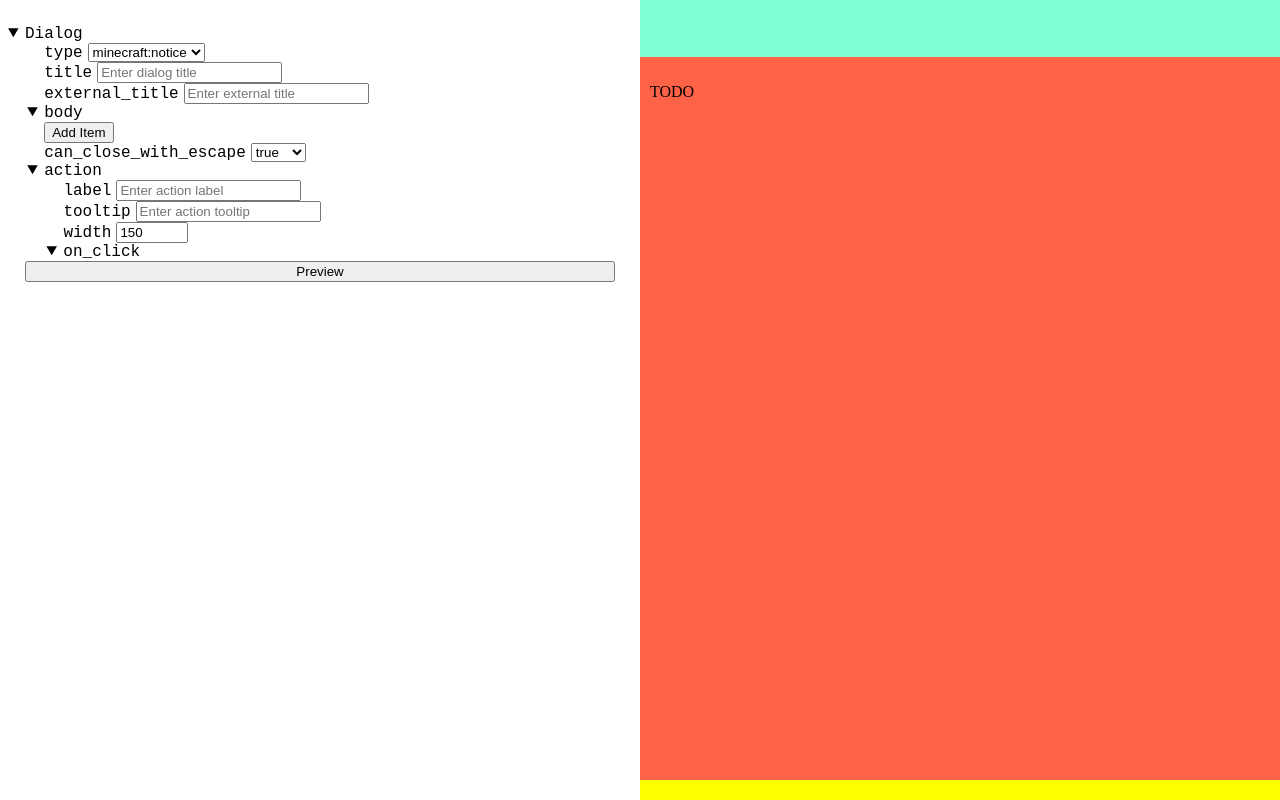
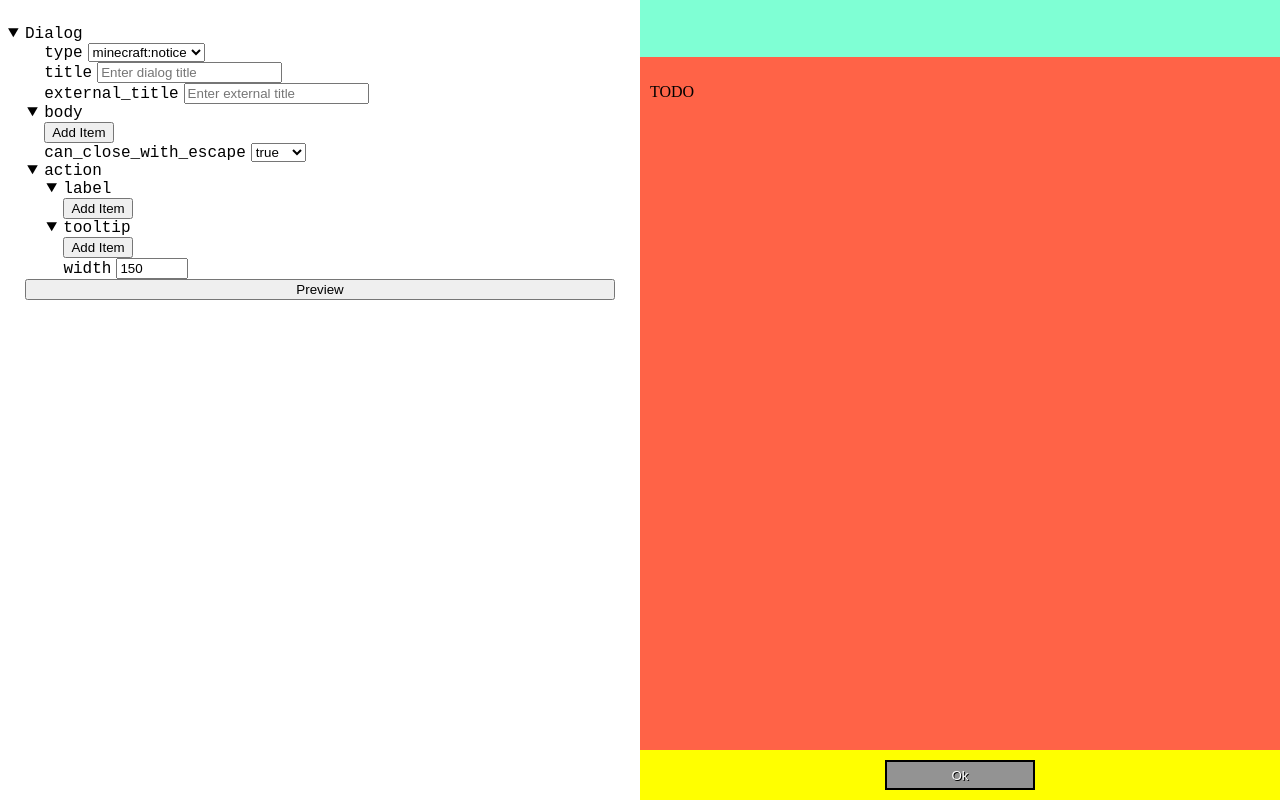
Before and after one commit to j0code/mc-dialog-builder, a website with bundled scripts: page index.html in a window 1280 px wide. Both pictures are taken after a click on the button "Preview". Built offline with nearby package versions, Linux system fonts and the light colour scheme.

Commit message:
Refactor notice dialog type to use text components; enhance button rendering and styling

```diff
--- a/src/dialog_type/notice.ts
+++ b/src/dialog_type/notice.ts
@@ -6,13 +6,13 @@ export default {
 		action: {
 			type: "compound",
 			children: {
-				label: { type: "string", placeholder: "Enter action label" },
-				tooltip: { type: "string", placeholder: "Enter action tooltip" },
-				width: { type: "number", default: 150, min: 1, max: 1024, step: 1 },
+				label: { type: "text_component" },
+				tooltip: { type: "text_component" },
+				width: { type: "number", default: 150, min: 1, max: 1024, step: 1 }/*,
 				on_click: {
 					type: "compound",
 					children: {}
-				}
+				}*/
 			}
 		}
 	}
--- a/src/preview.ts
+++ b/src/preview.ts
@@ -1,5 +1,5 @@
-import { BaseTextComponent, NBTCompound, TextComponent } from "./types.js"
-import { createElement, readFormData } from "./util.js"
+import { BaseTextComponent, ButtonAction, TextComponent } from "./types.js"
+import { createElement, readFormData, resolveTextComponents } from "./util.js"
 
 export function previewDialog() {
 	const form = document.getElementById("dialog") as HTMLDetailsElement
@@ -35,18 +35,16 @@ function createBody(dialogData: any) {
 	bodyContent.textContent = "TODO"
 	element.appendChild(bodyContent)
 
+	for (const elem of dialogData.body || []) {
+		const bodyElement = createElement("p", { className: "preview-body-element" })
+
+		renderTextComponents(bodyElement, elem.contents || [])
+
+		element.appendChild(bodyElement)
+	}
+
 	if (dialogData.type == "minecraft:notice") {
-		for (const elem of dialogData.body || []) {
-			const bodyElement = createElement("p", { className: "preview-body-element" })
-			const firstComp: BaseTextComponent = elem.contents?.[0] ?? defaultTextComponent
 
-			// console.log("elem", elem)
-			for (const component of elem.contents || []) {
-				bodyElement.appendChild(renderTextComponent(component as TextComponent, firstComp))
-			}
-
-			element.appendChild(bodyElement)
-		}
 	}
 
 	return element
@@ -54,6 +52,13 @@ function createBody(dialogData: any) {
 
 function createFooter(dialogData: any) {
 	const element = createElement("div", { id: "preview-footer" })
+
+	if (dialogData.type == "minecraft:notice") {
+		const action: ButtonAction = dialogData.action ?? { label: { type: "text", text: "Ok" }, width: 100 }
+		if (action.label.length == 0) action.label = [{ type: "text", text: "Ok" }]
+		const closeButton = renderButton(action)
+		element.appendChild(closeButton)
+	}
 
 	return element
 }
@@ -78,6 +83,35 @@ function renderTextComponent(component: TextComponent, parent: BaseTextComponent
 	return element
 }
 
+function renderButton(action: ButtonAction) {
+	const label = resolveTextComponents(action.label)
+	const button = createElement("button", { className: "dialog-button" })
+	button.style.width = `${action.width}px`
+	console.log("Rendering button:", action)
+
+	if (action.tooltip) {
+		button.title = resolveTextComponents(action.tooltip).map(comp => comp.text).join("")
+	}
+
+	renderTextComponents(button, label)
+
+	button.addEventListener("click", () => {
+		console.log("Button clicked:", action)
+	})
+
+	return button
+}
+
+function renderTextComponents(element: HTMLElement, components: TextComponent | TextComponent[]): void {
+	if (!Array.isArray(components)) {
+		components = [components]
+	}
+	const firstComp: BaseTextComponent = components[0] ?? defaultTextComponent
+	for (const component of components) {
+		element.appendChild(renderTextComponent(component as TextComponent, firstComp))
+	}
+}
+
 const defaultTextComponent: Required<BaseTextComponent> = {
 	type: "text",
 	color: "white",
--- a/src/util.ts
+++ b/src/util.ts
@@ -1,3 +1,5 @@
+import { TextComponent, TextTextComponent } from "./types.js"
+
 export function createElement<K extends keyof HTMLElementTagNameMap>(
 	tagName: K,
 	options: { id?: string, className?: string, value?: any, textContent?: string } = {}
@@ -45,3 +47,16 @@ export function readFormElements(elements: Element[], array: boolean = false): R
 	}
 	return data
 }
+
+export function resolveTextComponent(component: TextComponent): TextTextComponent {
+	console.log("resolveTextComponent", component)
+	if (component.type == "text") {
+		return component
+	}
+	return { type: "text", text: "ERROR! Unknown TextComponent type!" }
+}
+
+export function resolveTextComponents(components: TextComponent | TextComponent[]): TextTextComponent[] {
+	if (!Array.isArray(components)) return [resolveTextComponent(components)]
+	return components.map(resolveTextComponent)
+}
--- a/style.css
+++ b/style.css
@@ -96,3 +96,15 @@ body {
 	padding: 10px;
 	background-color: yellow;
 }
+
+#preview button {
+	cursor: pointer;
+	background-color: #939393;
+	border: 2px solid black;
+	height: 30px;
+
+	&:hover, &:active, &:focus-visible {
+		border-color: white;
+		outline: none;
+	}
+}
```
Also changed, not shown: src/types.ts (+36 -1 lines).
